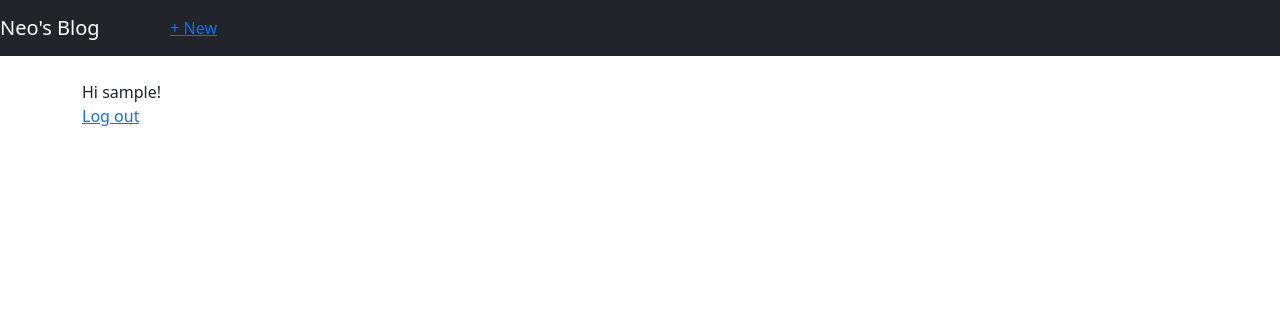
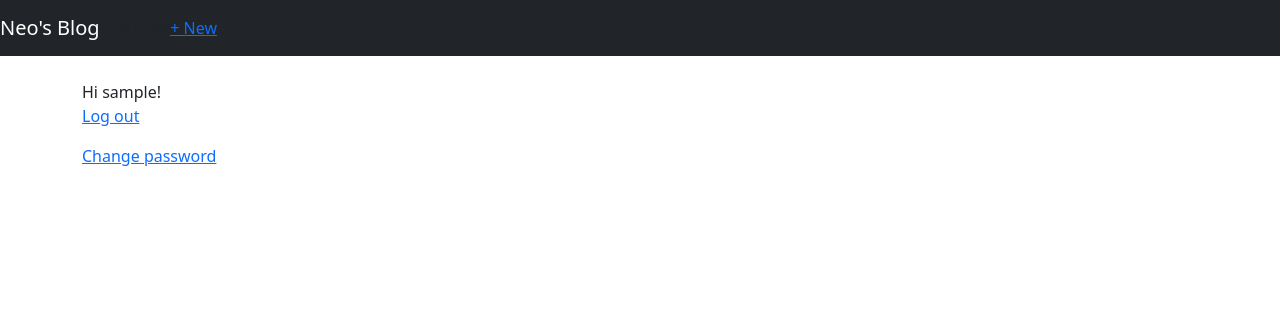
Before and after one commit to BenFaruna/django_blog, a Django app: page / in a window 1280 px wide. Shown: the top 316 px of the page. Run offline with Django 3.2, Linux system fonts and the light colour scheme; the visitor is signed in with stand-in values (Sample User, id 1); data that the repository does not hold is empty; some libraries are stand-ins or nearby versions.

Commit message:
Password change added

```diff
--- a/config/settings.py
+++ b/config/settings.py
@@ -23,7 +23,6 @@ BASE_DIR = Path(__file__).resolve().parent.parent
 
 # SECURITY WARNING: keep the secret key used in production secret!
 SECRET_KEY = os.environ.get('DJANGO_SECRET_KEY')
-
 # SECURITY WARNING: don't run with debug turned on in production!
 DEBUG = os.environ.get('DJANGO_DEBUG', '') != 'False'
 
--- a/templates/home.html
+++ b/templates/home.html
@@ -4,6 +4,7 @@
     {% if user.is_authenticated %}
         Hi {{ user.username }}!
         <p><a href="{% url 'logout' %}">Log out</a></p>
+        <p><a href="{% url 'password_change' %}"> Change password</a></p>
     {% endif %}
 
     {% for blog_post in object_list %}
```
